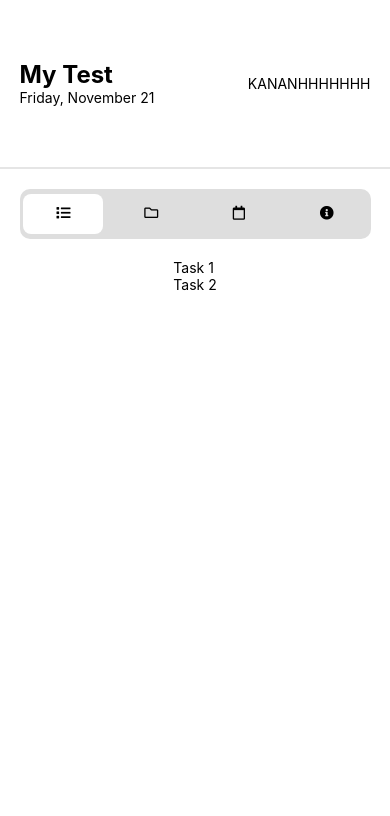
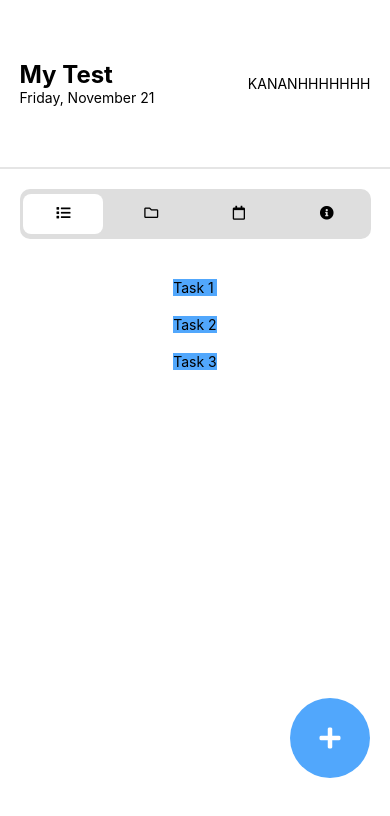
Before and after one commit to JabEfendi/scheduler-app, a React Native app: screen / in a window 390 px wide. Shown: the top 816 px of the page. Built offline with nearby package versions, Linux system fonts and the light colour scheme.

Commit message:
header+pointerBar+add frontend

```diff
--- a/App.tsx
+++ b/App.tsx
@@ -16,6 +16,7 @@ const AppScheduler = () => {
   const tasks = [
     { id: '1', title: 'Task 1' },
     { id: '2', title: 'Task 2' },
+    { id: '3', title: 'Task 3' },
   ];
 
   return (
@@ -49,13 +50,19 @@ const AppScheduler = () => {
         </View>
 
         <FlatList
-          style={{ marginTop: 20 }}
+          style={styles.bodyList}
           data={tasks}
           keyExtractor={(item) => item.id}
           renderItem={({ item }) => (
-            <Text>{item.title}</Text>
+            <View style={{ backgroundColor: '#51a7fc', marginTop: 20, }}>
+              <Text>{item.title}</Text>
+            </View>
           )}
         />
+
+        <TouchableOpacity style={styles.buttonAdd}>
+          <Icon name="plus" size={24} color="white" />
+        </TouchableOpacity>
       </View>
     </SafeAreaView>
   );
@@ -119,7 +126,25 @@ const styles = StyleSheet.create({
 
   bodyPost: {
     marginTop: 30,
-  }
+  },
+
+  bodyList: {
+    marginTop: 20,
+  },
+
+
+  buttonAdd: {
+    backgroundColor: '#51a7fc',
+    width: 80,
+    height: 80,
+    alignItems: 'center',
+    justifyContent: 'center',
+    padding: '1%',
+    position: 'absolute',
+    bottom: '10%',
+    right: 20,
+    borderRadius: 999,
+  },
 });
 
 export default AppScheduler;
```
